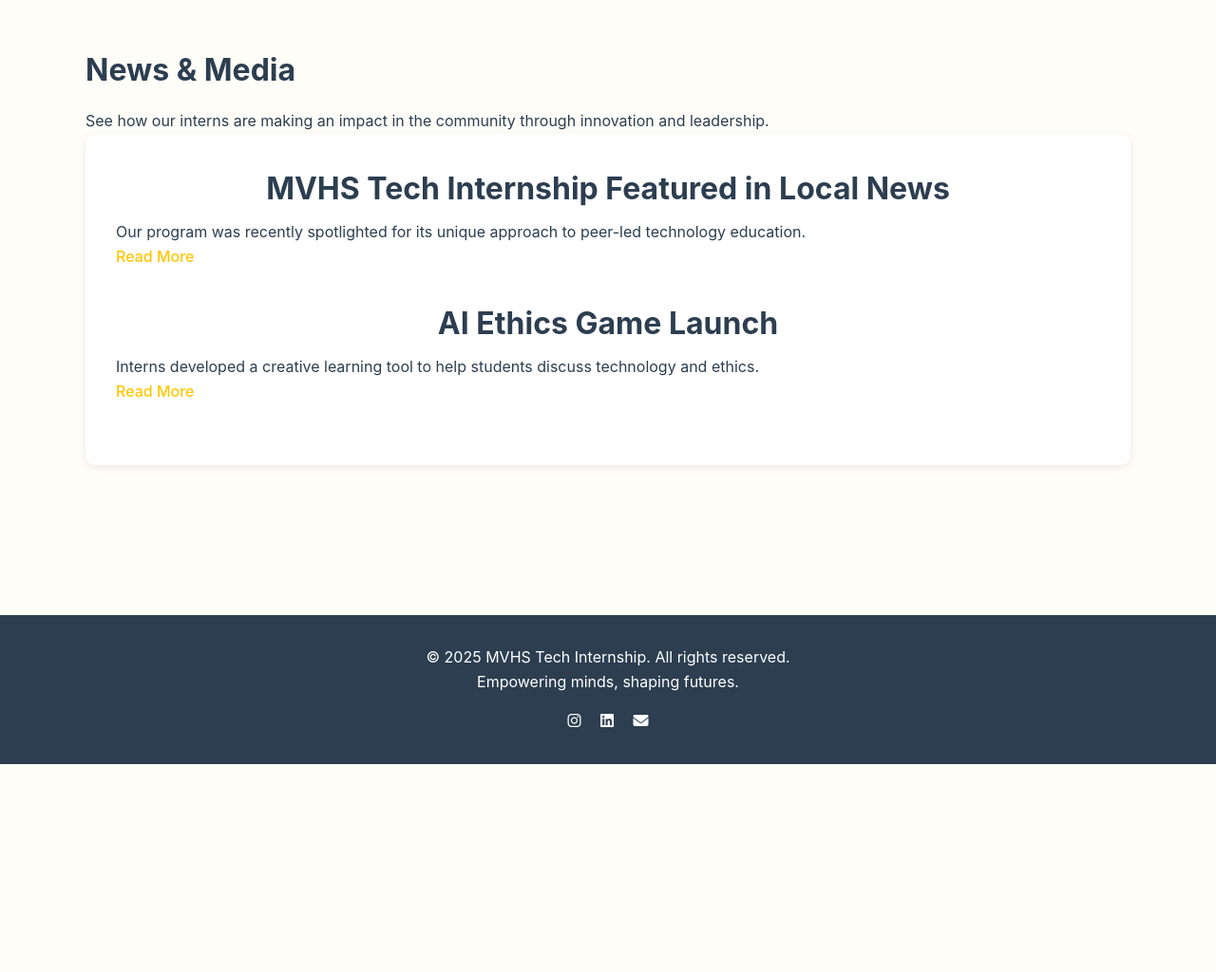
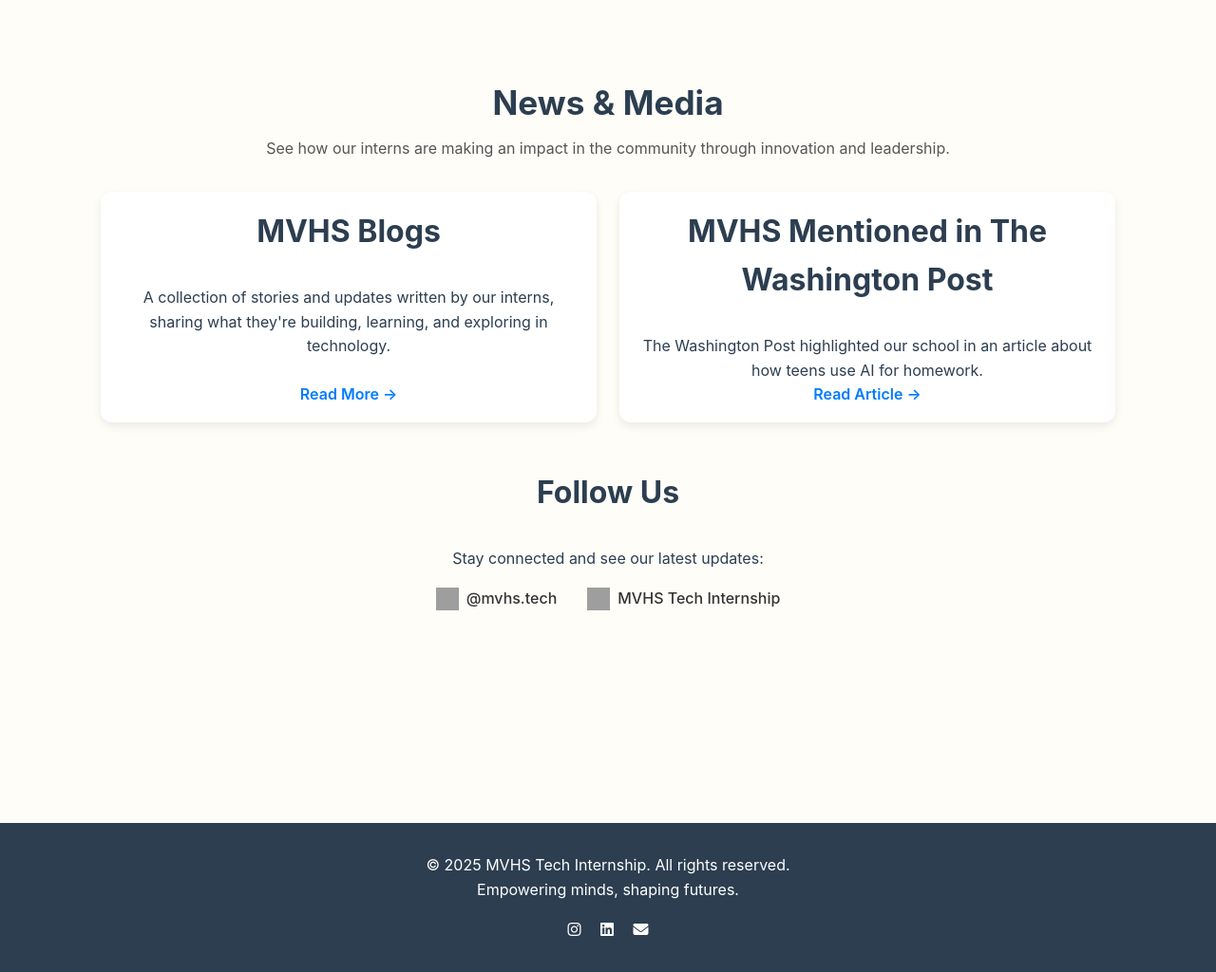
Before and after one commit to MVHS-Tech-Internship/tech-internship-website-main, a Flask app: page /news in a window 1280 px wide. Shown: the part 67-1091 px from the top of the page at 95% size. Before the commit the page ends 872 px from the top, so only its background shows below. Run offline with Flask 3, Linux system fonts and the light colour scheme; grey boxes are pictures that could not be loaded.

Commit message:
Update news.html

```diff
--- a/templates/news.html
+++ b/templates/news.html
@@ -2,20 +2,140 @@
 {% block title %}News & Media - MVHS Tech Internship{% endblock %}
 
 {% block content %}
-<h1>News & Media</h1>
-<p>See how our interns are making an impact in the community through innovation and leadership.</p>
+<section class="news-media">
+    <h1 class="page-title">News & Media</h1>
+    <p class="intro-text">
+        See how our interns are making an impact in the community through innovation and leadership.
+    </p>
 
-<section class="articles">
-    <article>
-        <h2>MVHS Tech Internship Featured in Local News</h2>
-        <p>Our program was recently spotlighted for its unique approach to peer-led technology education.</p>
-        <a href="#" class="read-more">Read More</a>
-    </article>
+    <div class="articles-grid">
+        <article class="news-card">
+            <div class="news-content">
+                <h2>MVHS Blogs</h2>
+                <p>
+                    A collection of stories and updates written by our interns, sharing what they're building, learning, and exploring in technology.
+                </p>
+                <a href="/blog" class="read-more">Read More →</a>
+            </div>
+        </article>
 
-    <article>
-        <h2>AI Ethics Game Launch</h2>
-        <p>Interns developed a creative learning tool to help students discuss technology and ethics.</p>
-        <a href="#" class="read-more">Read More</a>
-    </article>
+        <article class="news-card">
+            <div class="news-content">
+                <h2>MVHS Mentioned in The Washington Post</h2>
+                <p>
+                    The Washington Post highlighted our school in an article about how teens use AI for homework.
+                </p>
+                <a href="https://www.washingtonpost.com/technology/2025/10/05/school-ai-homework-teens/" target="_blank" class="read-more">Read Article →</a>
+            </div>
+        </article>
+    </div>
+
+    <section class="social-media">
+        <h2>Follow Us</h2>
+        <p>Stay connected and see our latest updates:</p>
+        <div class="social-links">
+            <a href="https://www.instagram.com/mvhs.tech" target="_blank" class="social-icon">
+                <img src="/static/images/ig.png" alt="Instagram">
+                @mvhs.tech
+            </a>
+            <a href="https://www.linkedin.com/company/mvhs-principal-s-tech-internship" target="_blank" class="social-icon">
+                <img src="/static/images/lin.png" alt="LinkedIn">
+                MVHS Tech Internship
+            </a>
+        </div>
+    </section>
 </section>
+
+<style>
+.news-media {
+    text-align: center;
+    padding: 2rem 1rem;
+}
+
+.page-title {
+    font-size: 2.2rem;
+    margin-bottom: 0.5rem;
+}
+
+.intro-text {
+    color: #555;
+    margin-bottom: 2rem;
+}
+
+.articles-grid {
+    display: grid;
+    grid-template-columns: repeat(auto-fit, minmax(280px, 1fr));
+    gap: 1.5rem;
+    margin-bottom: 3rem;
+    align-items: stretch;
+}
+
+.news-card {
+    background: #fff;
+    border-radius: 12px;
+    box-shadow: 0 4px 10px rgba(0,0,0,0.08);
+    overflow: hidden;
+    transition: transform 0.2s ease;
+    display: flex;
+    flex-direction: column;
+}
+
+.news-card:hover {
+    transform: translateY(-4px);
+}
+
+.news-content {
+    padding: 1rem;
+    display: flex;
+    flex-direction: column;
+    justify-content: space-between;
+    flex-grow: 1;
+}
+
+.news-content p {
+    flex-grow: 1;
+}
+
+.news-image {
+    width: 100%;
+    height: 180px;
+    object-fit: cover;
+}
+
+.read-more {
+    color: #007bff;
+    text-decoration: none;
+    font-weight: 600;
+}
+
+.read-more:hover {
+    text-decoration: underline;
+}
+
+.social-media {
+    margin-top: 2rem;
+}
+
+.social-links {
+    display: flex;
+    justify-content: center;
+    gap: 2rem;
+    margin-top: 1rem;
+    flex-wrap: wrap;
+}
+
+.social-icon {
+    display: flex;
+    align-items: center;
+    gap: 0.5rem;
+    text-decoration: none;
+    color: #333;
+    font-weight: 500;
+}
+
+.social-icon img {
+    width: 24px;
+    height: 24px;
+}
+</style>
 {% endblock %}
```
